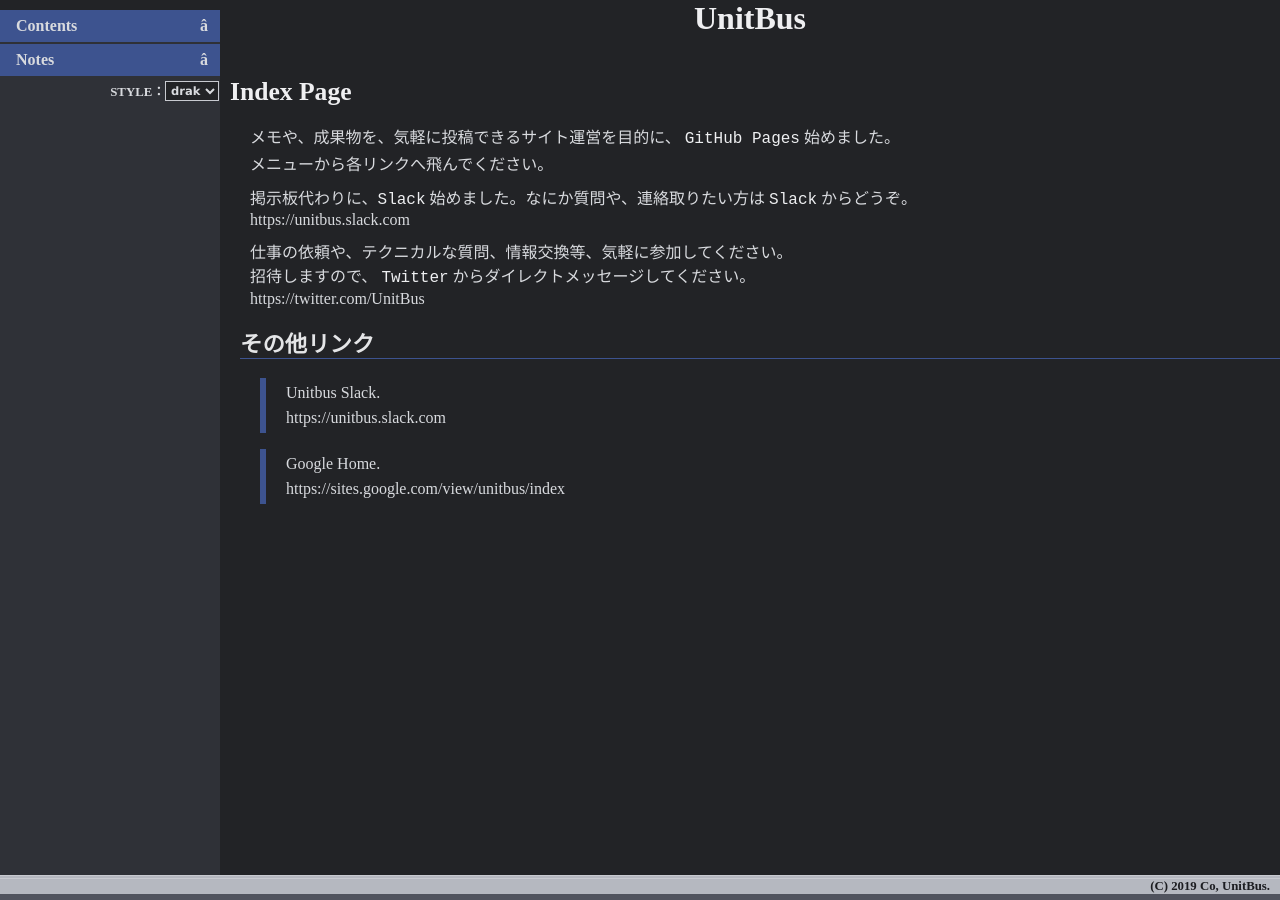
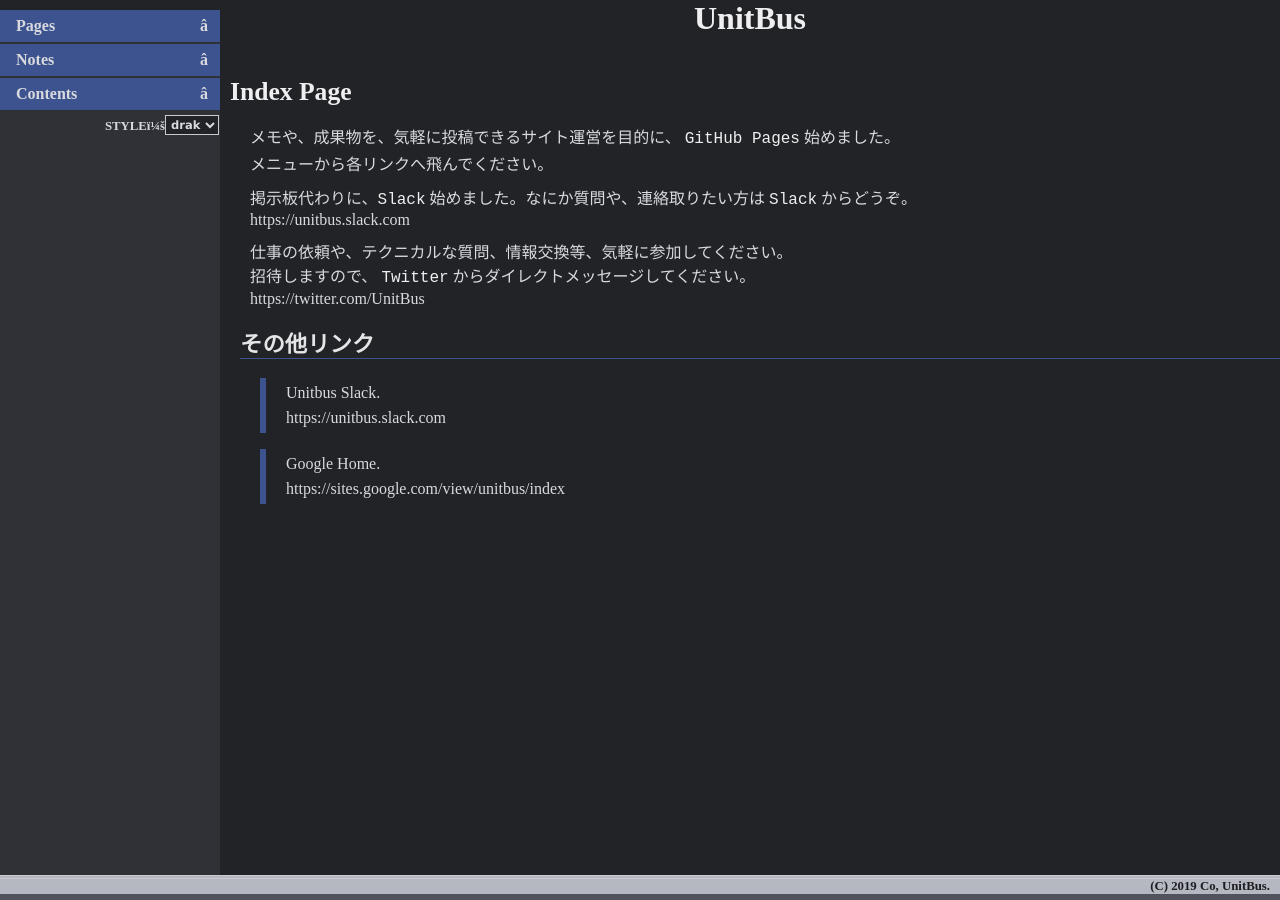
Before and after one commit to unitbus/unitbus.github.io, a Jekyll site: the page built from index.md, in a window 1280 px wide. Built offline with Jekyll 4.4.1, drawn with Linux system fonts in a browser that asks for light colours.

Commit message:
Update default.html

```diff
--- a/_layouts/default.html
+++ b/_layouts/default.html
@@ -41,16 +41,16 @@
     <div class="nav-list">
 
         <div class="cp_actab">
-            <input id="tab-one" type="checkbox" name="tabs">
-            <label for="tab-one">Contents</label>
+            <input id="tab-1" type="checkbox" name="tabs">
+            <label for="tab-1">Pages</label>
             <div class="cp_actab-content">
                 <p><a href="https://unitbus.github.io/pages/download">Download</a></p>
             </div>
         </div>
 
         <div class="cp_actab">
-            <input id="tab-two" type="checkbox" name="tabs">
-            <label for="tab-two">Notes</label>
+            <input id="tab-2" type="checkbox" name="tabs">
+            <label for="tab-2">Notes</label>
             <div class="cp_actab-content">
                 <p><a href="https://unitbus.github.io/pages/blender/reference">Blender/Reference</a></p>
                 <p><a href="https://unitbus.github.io/pages/maya/pyside">Maya/PySide</a></p>
@@ -62,10 +62,22 @@
                 <p><a href="https://unitbus.github.io/pages/vscode">VSCode</a></p>
             </div>
         </div>
+
+        <div class="cp_actab">
+            <input id="tab-3" type="checkbox" name="tabs">
+            <label for="tab-3">Contents</label>
+            <div class="cp_actab-content">
+
+                <!-- 目次を作成する先 -->
+                <div id="toc"></div>
+
+            </div>
+        </div>
+
     </div>
 
     <div class="cp_acopt">
-    STYLE：
+    STYLEï¼š
     <select onchange="changesytle('dark',value);">
         <option value="../styles/style_dark.css">drak</option>
         <option value="../styles/style_light.css">light</option>
@@ -79,6 +91,7 @@
 
 <footer>(C) 2019 Co, UnitBus.</footer>
 
+<script src="../scripts/toc.js"></script>
 <script src="../scripts/tracking.js"></script>
 
 </body>
```
